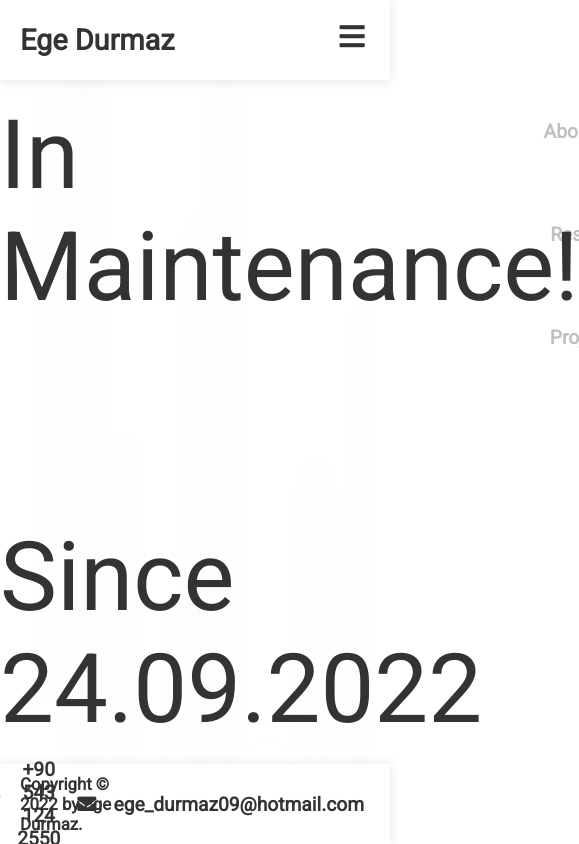
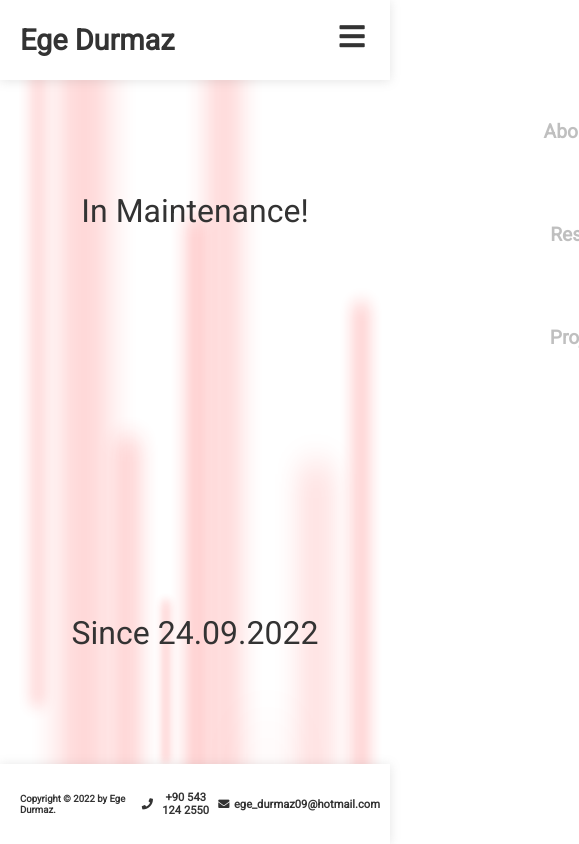
Before and after one commit to Aegean09/React-Portfolio, a React (Create React App) app: page / in a window 390 px wide. Shown: the whole page, 579 px wide, since content can reach past the window. Built offline with nearby package versions, Linux system fonts and the light colour scheme.

Commit message:
P-16 Fixed maintenance for responsive

```diff
--- a/src/App.css
+++ b/src/App.css
@@ -20,7 +20,7 @@ body {
   width: 0px;
   opacity: .75;
   background-color: white;
-  box-shadow: #e9f1f1 0px 0px 20px 2px;
+  box-shadow: red 0px 0px 20px 2px;
   opacity: 0;
   top: 100vh;
   bottom: 0px;
--- a/src/Pages/Maintenance/maintenance.css
+++ b/src/Pages/Maintenance/maintenance.css
@@ -8,3 +8,8 @@
     color: #333333;
     flex-wrap: wrap;
 }
+@media screen and (max-width: 960px) {
+    .maintenance{
+        font-size: 2rem;
+    }
+}
--- a/src/components/Footbar/Footbar.css
+++ b/src/components/Footbar/Footbar.css
@@ -47,3 +47,14 @@
   margin: auto -25px;
   color: #333333;
 }
+
+@media screen and (max-width: 960px) {
+
+  .footbar-contacts {
+    padding: 0;
+    font-size: 0.7rem;
+  }
+  .footbar-left {
+    font-size: 0.4rem;
+  }
+}
```
Lines whose indentation alone changed are shown as unchanged.
